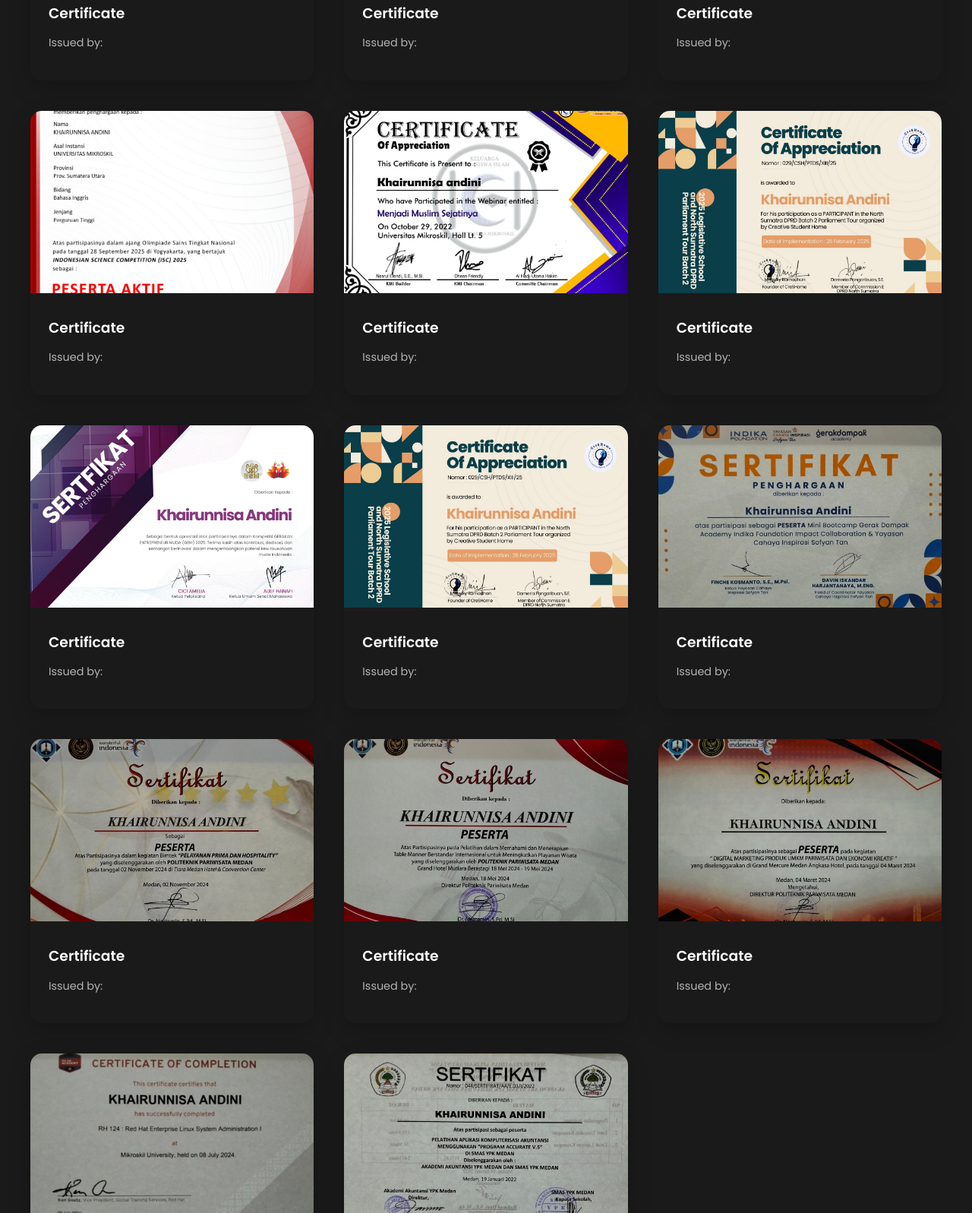
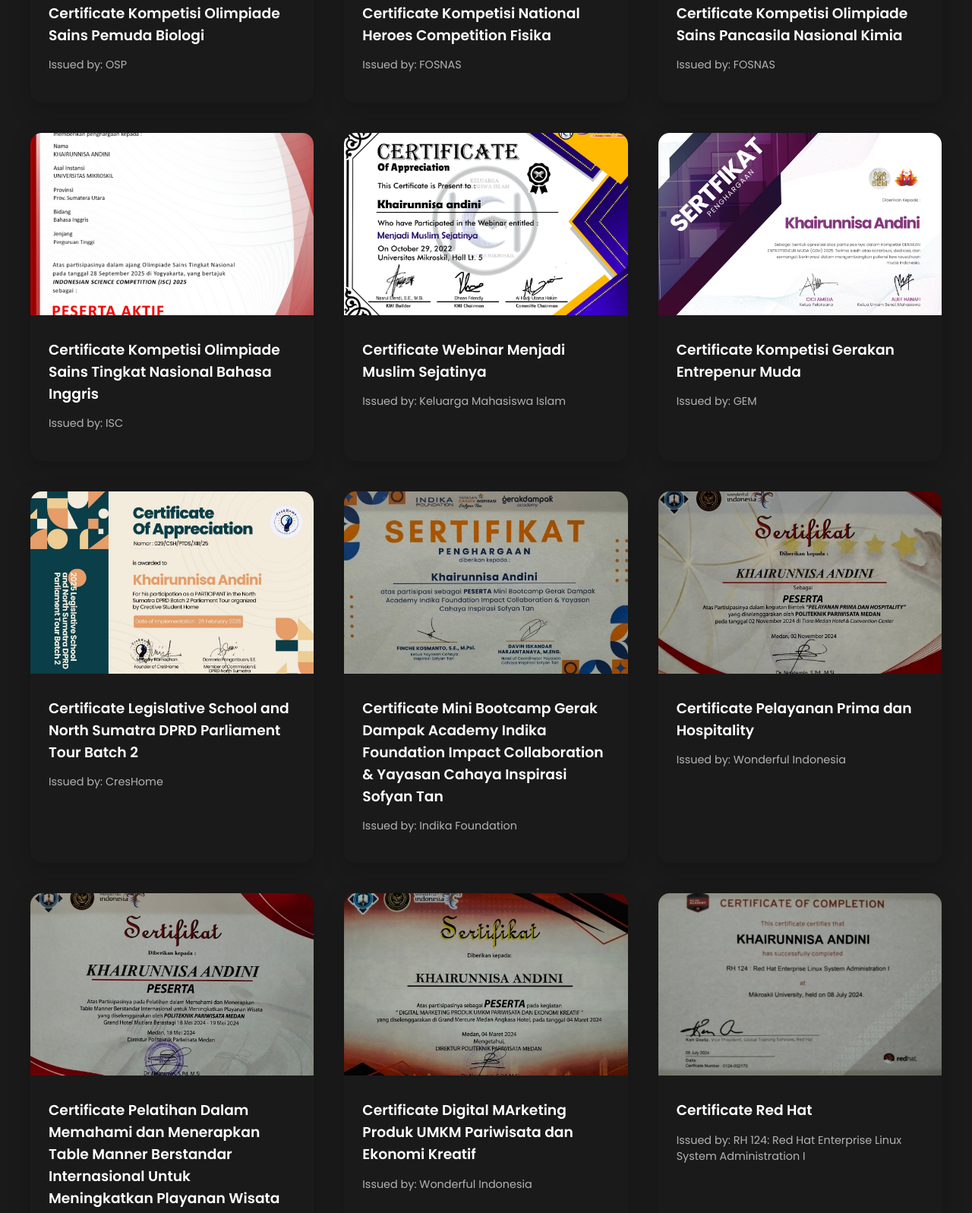
Before and after one commit to khairunnisaandini/portofolioNisa, a plain HTML site: page index.html in a window 1280 px wide. Shown: the part 3715-5312 px from the top of the page at 76% size. Drawn offline with Linux system fonts and the light colour scheme.

Commit message:
Update index.html

```diff
--- a/index.html
+++ b/index.html
@@ -114,99 +114,93 @@
                     <div class="img-container">
                         <img src="img/cert21.jpg" alt="Certificate 14">
                     </div>
-                    <h3>Certificate </h3>
-                    <p>Issued by: </p>
+                    <h3>Certificate Kompetisi Olimpiade Sains Pemuda Biologi </h3>
+                    <p>Issued by: OSP </p>
                 </div>
                 <div class="certificate-item">
                     <div class="img-container">
                         <img src="img/cert20.jpg" alt="Certificate 13">
                     </div>
-                    <h3>Certificate </h3>
-                    <p>Issued by: </p>
+                    <h3>Certificate Kompetisi National Heroes Competition Fisika</h3>
+                    <p>Issued by: FOSNAS </p>
                 </div>
                 <div class="certificate-item">
                     <div class="img-container">
                         <img src="img/cert19.jpg" alt="Certificate 12">
                     </div>
-                    <h3>Certificate </h3>
-                    <p>Issued by:</p>
+                    <h3>Certificate Kompetisi Olimpiade Sains Pancasila Nasional Kimia </h3>
+                    <p>Issued by: FOSNAS </p>
                 </div>
                 <div class="certificate-item">
                     <div class="img-container">
                         <img src="img/cert14.jpg" alt="Certificate 11">
                     </div>
-                    <h3>Certificate </h3>
-                    <p>Issued by: </p>
+                    <h3>Certificate Kompetisi Olimpiade Sains Tingkat Nasional Bahasa Inggris</h3>
+                    <p>Issued by: ISC</p>
                 </div>
                 <div class="certificate-item">
                     <div class="img-container">
                         <img src="img/cert18.jpeg" alt="Certificate 10">
                     </div>
-                    <h3>Certificate </h3>
-                    <p>Issued by: </p>
-                </div>
-                <div class="certificate-item">
-                    <div class="img-container">
-                        <img src="img/cert15.jpeg" alt="Certificate 9">
-                    </div>
-                    <h3>Certificate </h3>
-                    <p>Issued by: </p>
+                    <h3>Certificate Webinar Menjadi Muslim Sejatinya</h3>
+                    <p>Issued by: Keluarga Mahasiswa Islam</p>
                 </div>
                 <div class="certificate-item">
                     <div class="img-container">
                         <img src="img/cert16.jpeg" alt="Certificate 8">
                     </div>
-                    <h3>Certificate </h3>
-                    <p>Issued by: </p>
+                    <h3>Certificate Kompetisi Gerakan Entrepenur Muda</h3>
+                    <p>Issued by: GEM</p>
                 </div>
                 <div class="certificate-item">
                     <div class="img-container">
                         <img src="img/cert15.jpeg" alt="Certificate 7">
                     </div>
-                    <h3>Certificate </h3>
-                    <p>Issued by: </p>
+                    <h3>Certificate Legislative School and North Sumatra DPRD Parliament Tour Batch 2 </h3>
+                    <p>Issued by: CresHome </p>
                 </div>
                 <div class="certificate-item">
                     <div class="img-container">
                         <img src="img/certf12.jpg" alt="Certificate 6">
                     </div>
-                    <h3>Certificate </h3>
-                    <p>Issued by: </p>
+                    <h3>Certificate Mini Bootcamp Gerak Dampak Academy Indika Foundation Impact Collaboration & Yayasan Cahaya Inspirasi Sofyan Tan </h3>
+                    <p>Issued by: Indika Foundation </p>
                 </div>
                 <div class="certificate-item">
                     <div class="img-container">
                         <img src="img/certf8.jpg" alt="Certificate 5">
                     </div>
-                    <h3>Certificate </h3>
-                    <p>Issued by: </p>
+                    <h3>Certificate Pelayanan Prima dan Hospitality </h3>
+                    <p>Issued by: Wonderful Indonesia</p>
                 </div>
                 <div class="certificate-item">
                     <div class="img-container">
                         <img src="img/certf7.jpg" alt="Certificate 4">
                     </div>
-                    <h3>Certificate </h3>
-                    <p>Issued by: </p>
+                    <h3>Certificate Pelatihan Dalam Memahami dan Menerapkan Table Manner Berstandar Internasional Untuk Meningkatkan Playanan Wisata</h3>
+                    <p>Issued by: Wonderful Indonesia</p>
                 </div>
                 <div class="certificate-item">
                     <div class="img-container">
                         <img src="img/certf6.jpg" alt="Certificate 3">
                     </div>
-                    <h3>Certificate </h3>
-                    <p>Issued by: </p>
+                    <h3>Certificate Digital MArketing Produk UMKM Pariwisata dan Ekonomi Kreatif</h3>
+                    <p>Issued by: Wonderful Indonesia </p>
                 </div>
                 <div class="certificate-item">
                     <div class="img-container">
                         <img src="img/certf2.jpg" alt="Certificate 2">
                     </div>
-                    <h3>Certificate </h3>
-                    <p>Issued by: </p>
+                    <h3>Certificate Red Hat </h3>
+                    <p>Issued by: RH 124: Red Hat Enterprise Linux System Administration I</p>
                 </div>
                 <div class="certificate-item">
                     <div class="img-container">
                         <img src="img/certf1.jpg" alt="Certificate 1">
                     </div>
-                    <h3>Certificate </h3>
-                    <p>Issued by: </p>
+                    <h3>Certificate Pelatihan Aplikasi Komputerisasi Akuntansi Menggunakan
+                    "Program Accurate V.5"</h3>
+                    <p>Issued by: AKADEMI AKUNTANSI YPK MEDAN DAN SMAS YPK MEDAN </p>
                 </div>
 
             </div>
```
